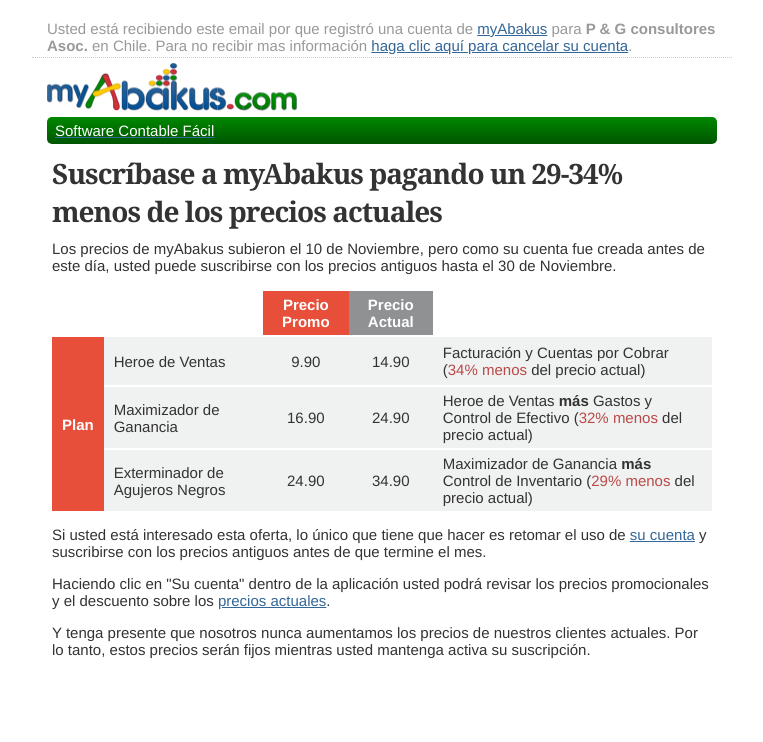
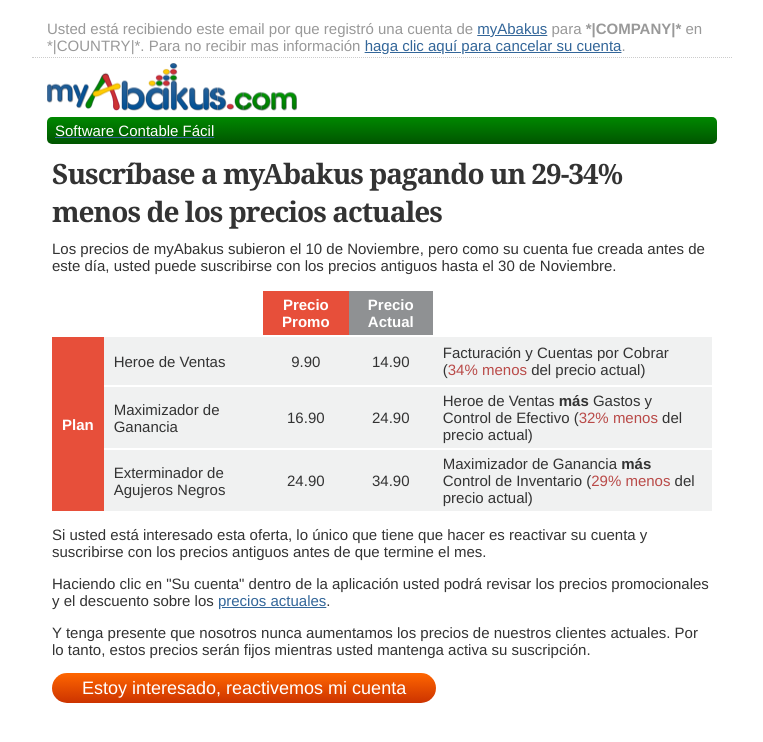
Before and after one commit to loduis/email, a plain HTML site: page precios.html in a window 1280 px wide. Shown: the whole page, without its empty margins (258-1021 px from the left). Drawn offline with Linux system fonts and the light colour scheme.

Commit message:
merge tags and call to action in the prices campaign email

```diff
--- a/css/precios.css
+++ b/css/precios.css
@@ -53,3 +53,18 @@ td, th
 {
     color: #b94a48;
 }
+
+a.button
+{
+    padding: 5px 30px;
+    color: #fff;
+    font-size: 18px;
+    text-align: center;
+    text-decoration: none;
+    border-radius: 15px;
+    background: linear-gradient(to bottom,#F60 0%, #C30 100%);
+}
+
+.call {
+  margin-top: 20px;
+}
--- a/precios.html
+++ b/precios.html
@@ -12,7 +12,7 @@
         <div class="container">
             <div class="header">Usted está recibiendo este email por que registró una cuenta de
                 <a href="http://www.myabakus.com/web/software-contable.html">myAbakus</a> para
-                <b>P & G consultores Asoc.</b> en Chile. Para no recibir mas información
+                <b>*|COMPANY|*</b> en *|COUNTRY|*. Para no recibir mas información
                 <a href="https://www.myabakus.com/app/account/delete/ce7739ed1a8961e5e002138141ad0bbd?utm_source=myAbakus+notification&amp;utm_medium=email&amp;utm_campaign=Bienvenido+y+gracias+por+su+inter%C3%A9s+en+myAbakus">haga clic aquí para cancelar su cuenta</a>.
             </div>
             <div class="top">
@@ -54,9 +54,10 @@
                         </tr>
                     </tbody>
                 </table>
-                <p>Si usted está interesado esta oferta, lo único que tiene que hacer es retomar el uso de <a href="https://www.myabakus.com/app/ingrese">su cuenta</a> y suscribirse con los precios antiguos antes de que termine el mes.</p>
+                <p>Si usted está interesado esta oferta, lo único que tiene que hacer es reactivar su cuenta y suscribirse con los precios antiguos antes de que termine el mes.</p>
                 <p>Haciendo clic en "Su cuenta" dentro de la aplicación usted podrá revisar los precios promocionales y el descuento sobre los <a href="https://www.myabakus.com/web/software-contable.html#pricing">precios actuales</a>.</p>
                 <p>Y tenga presente que nosotros nunca aumentamos los precios de nuestros clientes actuales. Por lo tanto, estos precios serán fijos mientras usted mantenga activa su suscripción.</p>
+                <p class="call"><a href="https://www.myabakus.com/app/ingrese" class="button">Estoy interesado, reactivemos mi cuenta</a><p>
             </div>
         </div>
     </body>
```
Also changed, not shown: prices.html (+3 -2 lines).
